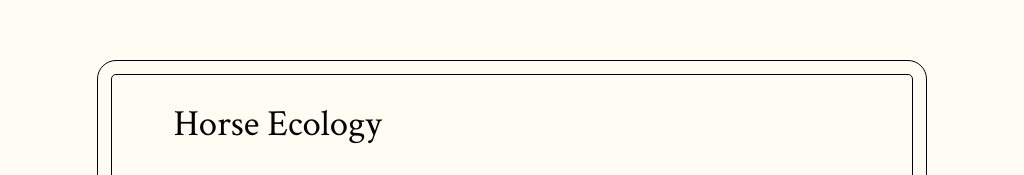
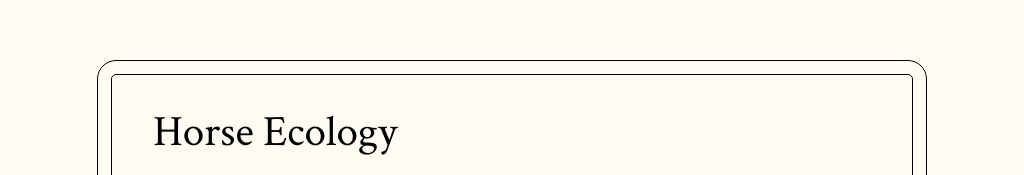
Before and after one commit to Belinda122/horses, a plain HTML site: page index.html in a window 1024 px wide. Shown: the top 175 px of the page. Drawn offline with Linux system fonts and the light colour scheme.

Commit message:
updated media query styling on some headings

```diff
--- a/css/home.css
+++ b/css/home.css
@@ -628,7 +628,7 @@ button{
 /*headings*/
 h1 {
     font-size: 2.3rem;
-    padding-left: 6vw;
+    padding-left: 4.5vw;
     padding-top: 0vh;
 
 }
@@ -875,8 +875,8 @@ button{
 }
 /*headings*/
 h1 {
-    font-size: 2.3rem;
-    padding-left: 6vw;
+    font-size: 2.7rem;
+    padding-left: 4vw;
     padding-top: 0vh;
 
 }
```
